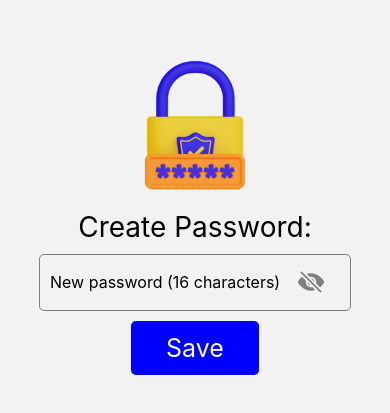
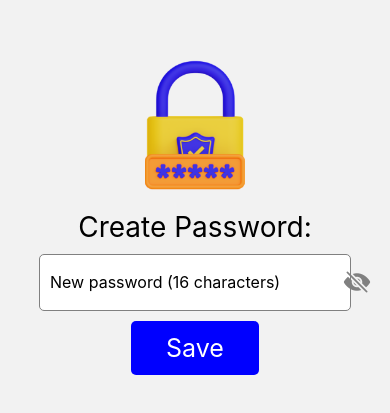
Before and after one commit to cost0142/PasswordGeneratorTop1, a React Native app: screen /Login in a window 390 px wide. Shown: the part 255-668 px from the top of the page. Built offline with nearby package versions, Linux system fonts and the light colour scheme.

Commit message:
Fix Navigation

```diff
--- a/app.json
+++ b/app.json
@@ -2,7 +2,7 @@
   "expo": {
     "name": "PasswordGeneratorTop1",
     "slug": "PasswordGeneratorTop1",
-    "version": "1.1.0",
+    "version": "1.1.2",
     "orientation": "portrait",
     "icon": "./assets/logo3.png",
     "userInterfaceStyle": "light",
@@ -17,7 +17,7 @@
     "ios": {
       "supportsTablet": true,
       "bundleIdentifier": "com.hygorcosta007.PasswordGenerator",
-      "buildNumber": "4"
+      "buildNumber": "5"
     },
     "android": {
       "adaptiveIcon": {
@@ -25,7 +25,7 @@
         "backgroundColor": "#ffffff"
       },
       "package": "com.hygorcosta007.PasswordGeneratorTop1",
-      "versionCode": 6
+      "versionCode": 7
     },
     "web": {
       "favicon": "./assets/favicon.png"
--- a/package.json
+++ b/package.json
@@ -21,10 +21,11 @@
     "react": "18.2.0",
     "react-native": "0.73.6",
     "react-native-eject": "^0.2.0",
+    "react-native-gesture-handler": "^2.16.0",
     "react-native-local-authentication": "^0.1.1",
-    "react-native-safe-area-context": "4.8.2",
+    "react-native-safe-area-context": "^4.8.2",
     "react-native-screens": "~3.29.0",
-    "react-native-webview": "^13.6.4"
+    "react-native-webview": "13.6.4"
   },
   "devDependencies": {
     "@babel/core": "^7.20.0"
--- a/src/components/modal/index.js
+++ b/src/components/modal/index.js
@@ -1,12 +1,7 @@
-import {
-  View,
-  Text,
-  StyleSheet,
-  TouchableOpacity,
-  Pressable
-} from "react-native";
+import { View, Text, StyleSheet, Pressable } from "react-native";
 import * as Clipboard from "expo-clipboard";
 import useStorage from "../../hooks/useStorage";
+import { TouchableOpacity } from "react-native-gesture-handler";
 
 export function ModalPassword({ password, handleClose }) {
   const { saveItems } = useStorage();
@@ -28,9 +23,7 @@ export function ModalPassword({ password, handleClose }) {
           style={styles.innerPassword}
           onLongPress={handleCopyPassword}
         >
-          <Text style={styles.text}>
-            {password}
-          </Text>
+          <Text style={styles.text}>{password}</Text>
         </Pressable>
         <View style={styles.btnArea}>
           <TouchableOpacity style={styles.btn} onPress={handleClose}>
@@ -122,7 +115,6 @@ const styles = StyleSheet.create({
     paddingTop: 15
   },
   btn: {
-    flex: 1,
     alignItems: "center",
     marginBottom: 14,
     marginTop: 14,
--- a/src/pages/Home/Index.js
+++ b/src/pages/Home/Index.js
@@ -1,14 +1,8 @@
 import { useState } from "react";
-import {
-  View,
-  Text,
-  StyleSheet,
-  Image,
-  TouchableOpacity,
-  Modal
-} from "react-native";
+import { View, Text, StyleSheet, Image, Modal } from "react-native";
 import Slider from "@react-native-community/slider";
 import { ModalPassword } from "../../components/modal";
+import { TouchableOpacity } from "react-native-gesture-handler";
 
 export function Home({ navigation }) {
   const [size, setSize] = useState(10);
@@ -58,9 +52,7 @@ export function Home({ navigation }) {
   return (
     <View style={styles.container}>
       <Image source={require("../../../assets/logo.png")} style={styles.logo} />
-      <Text style={styles.title}>
-        {size} Caracteres
-      </Text>
+      <Text style={styles.title}>{size} Caracteres</Text>
       <View style={styles.area}>
         <Slider
           style={{ height: 50 }}
@@ -70,26 +62,39 @@ export function Home({ navigation }) {
           maximumTrackTintColor="orange"
           thumbTintColor="#392de9"
           value={size}
-          onValueChange={value => setSize(value.toFixed(0))}
+          onValueChange={(value) => setSize(value.toFixed(0))}
         />
       </View>
-      <TouchableOpacity style={styles.btn} onPress={generatePassword}>
-        <Text style={styles.textBtn}>Generate password</Text>
-      </TouchableOpacity>
+      <View style={{ flexDirection: "column" }}>
+        <TouchableOpacity style={styles.btn} onPress={generatePassword}>
+          <Text style={styles.textBtn}>Generate password</Text>
+        </TouchableOpacity>
+        <TouchableOpacity
+          style={[styles.btn, { backgroundColor: "red", marginTop: 30 }]}
+          onPress={handleLogout}
+        >
+          <Text style={styles.textBtn}>Logout</Text>
+        </TouchableOpacity>
+      </View>
       <Modal visible={modalVisible} animationType="fade" transparent={true}>
         <ModalPassword
           password={passwordValue}
           handleClose={() => setModalVisible(false)}
         />
       </Modal>
-      <TouchableOpacity style={styles.logoutBtn} onPress={handleLogout}>
-        <Text style={styles.logoutText}>Logout</Text>
-      </TouchableOpacity>
     </View>
   );
 }
 
 const styles = StyleSheet.create({
+  logoutBtn: {
+    marginTop: 40,
+    backgroundColor: "#ff0000",
+    padding: 15,
+    borderRadius: 8,
+    alignItems: "center",
+    width: "80%"
+  },
   container: {
     flex: 1,
     backgroundColor: "#F3F3FF",
@@ -108,7 +113,7 @@ const styles = StyleSheet.create({
   },
   btn: {
     backgroundColor: "#392de9",
-    width: "80%",
+    width: "100%",
     padding: 15,
     borderRadius: 8,
     alignItems: "center",
--- a/src/pages/Login/Login.js
+++ b/src/pages/Login/Login.js
@@ -8,12 +8,12 @@ import {
   Alert,
   Image,
   KeyboardAvoidingView,
-  Platform,
-  TouchableOpacity
+  Platform
 } from "react-native";
 import AsyncStorage from "@react-native-async-storage/async-storage";
 import { Ionicons } from "@expo/vector-icons";
-import { useFocusEffect } from '@react-navigation/native';
+import { useFocusEffect } from "@react-navigation/native";
+import { TouchableOpacity } from "react-native-gesture-handler";
 
 export function Login({ route, navigation }) {
   const [password, setPassword] = useState("");
@@ -36,20 +36,18 @@ export function Login({ route, navigation }) {
     checkPasswordSet();
   }, []);
 
-  console.log(passwordVisibility)
+  console.log(passwordVisibility);
 
   useFocusEffect(
     React.useCallback(() => {
       // Verifica se o parâmetro resetPassword foi passado e é true
       if (route.params?.resetPassword) {
-        setPassword('');
+        setPassword("");
         setPasswordVisibility(true);
       }
       // Adiciona outras lógicas de inicialização aqui se necessário
-    }, [route.params?.resetPassword])  // Dependências para reagir às mudanças nos parâmetros
+    }, [route.params?.resetPassword]) // Dependências para reagir às mudanças nos parâmetros
   );
-
-
 
   function handleLogin() {
     AsyncStorage.getItem("userPassword").then((storedPassword) => {
@@ -165,7 +163,8 @@ export function Login({ route, navigation }) {
             <Text style={{ fontSize: 28 }}>
               {isChangingPassword ? "Change Password:" : "Create Password:"}
             </Text>
-            <View style={styles.inputContainer}>
+            {/* // hygor-------------------------- */}
+            <View style={[styles.inputContainer, {}]}>
               <TextInput
                 placeholder="New password (16 characters)"
                 value={newPassword}
@@ -261,7 +260,6 @@ export function Login({ route, navigation }) {
                 </View>
                 {/* <Button title="Login" onPress={handleLogin} /> */}
 
-
                 <TouchableOpacity
                   onPress={handleLogin}
                   style={{
@@ -273,9 +271,6 @@ export function Login({ route, navigation }) {
                     marginBottom: 20
                   }}
                 >
-
-
-
                   <Text style={{ color: "white", fontSize: 20 }}>Login</Text>
                 </TouchableOpacity>
                 {passwordExists && (
@@ -285,10 +280,6 @@ export function Login({ route, navigation }) {
                   />
                 )}
                 {showResetButton && (
-
-
-
-
                   <TouchableOpacity
                     onPress={resetAppData}
                     style={{
@@ -304,8 +295,6 @@ export function Login({ route, navigation }) {
                       Reset the App
                     </Text>
                   </TouchableOpacity>
-
-
                 )}
               </>
             )}
@@ -327,15 +316,15 @@ const styles = StyleSheet.create({
     width: "100%"
   },
   inputContainer: {
-    flexDirection: "row",
-    alignItems: "center",
+    flexDirection: "row", // Alinha os filhos horizontalmente
+    alignItems: "center", // Centraliza os filhos verticalmente na linha
     width: "80%",
     padding: 10,
     marginVertical: 10,
     borderWidth: 1,
     borderColor: "gray",
     borderRadius: 5,
-    position: "relative"
+    backgroundColor: "white" // Alterado de vermelho para branco para visualização normal
   },
   input: {
     flex: 1,
@@ -344,11 +333,7 @@ const styles = StyleSheet.create({
     fontSize: 16
   },
   icon: {
-    position: "absolute",
-    right: 10,
-    height: "110%",
-    justifyContent: "center",
-    paddingHorizontal: 15
+    marginRight: 5
   },
   logo: {
     width: 100,
--- a/src/pages/Passwords/Components/PasswordItem.js
+++ b/src/pages/Passwords/Components/PasswordItem.js
@@ -1,8 +1,9 @@
 import React, { useEffect, useState } from "react";
-import { View, Text, StyleSheet, TouchableOpacity } from "react-native";
+import { View, Text, StyleSheet } from "react-native";
 import Icon from "react-native-vector-icons/MaterialIcons"; // Exemplo de importação do pacote de ícones
 import MaterialCommunityIcons from "react-native-vector-icons/MaterialCommunityIcons";
 import { useIsFocused } from "@react-navigation/native";
+import { TouchableOpacity } from "react-native-gesture-handler";
 
 export function PasswordItem({ index, data, removePassword }) {
   const [isPasswordVisible, setIsPasswordVisible] = useState(false);
```
Also changed, not shown: src/pages/Passwords/Index.js (+2 -9 lines), 25 other files (tests, documents, lock files or other folders). Lines whose indentation alone changed are shown as unchanged.
